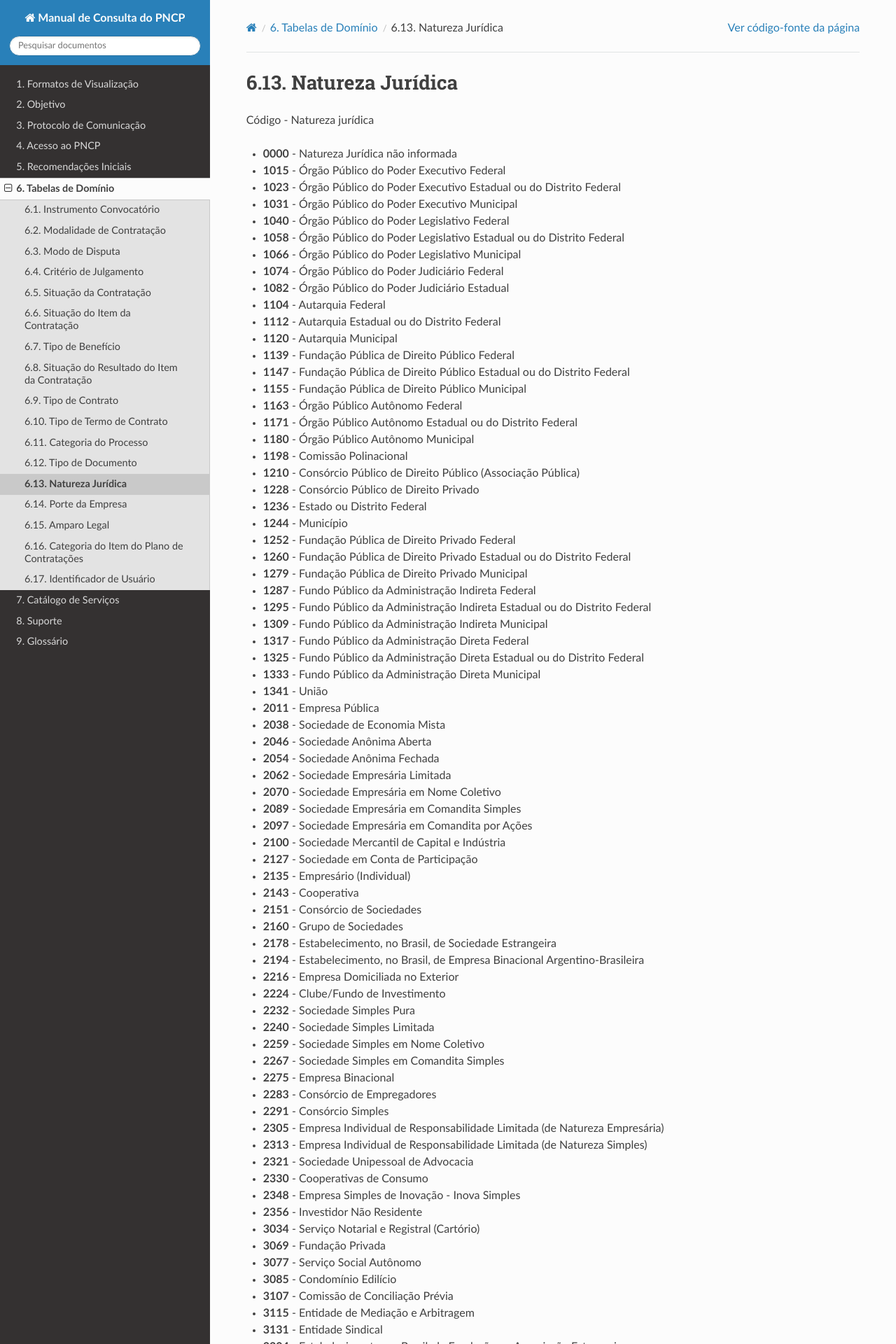
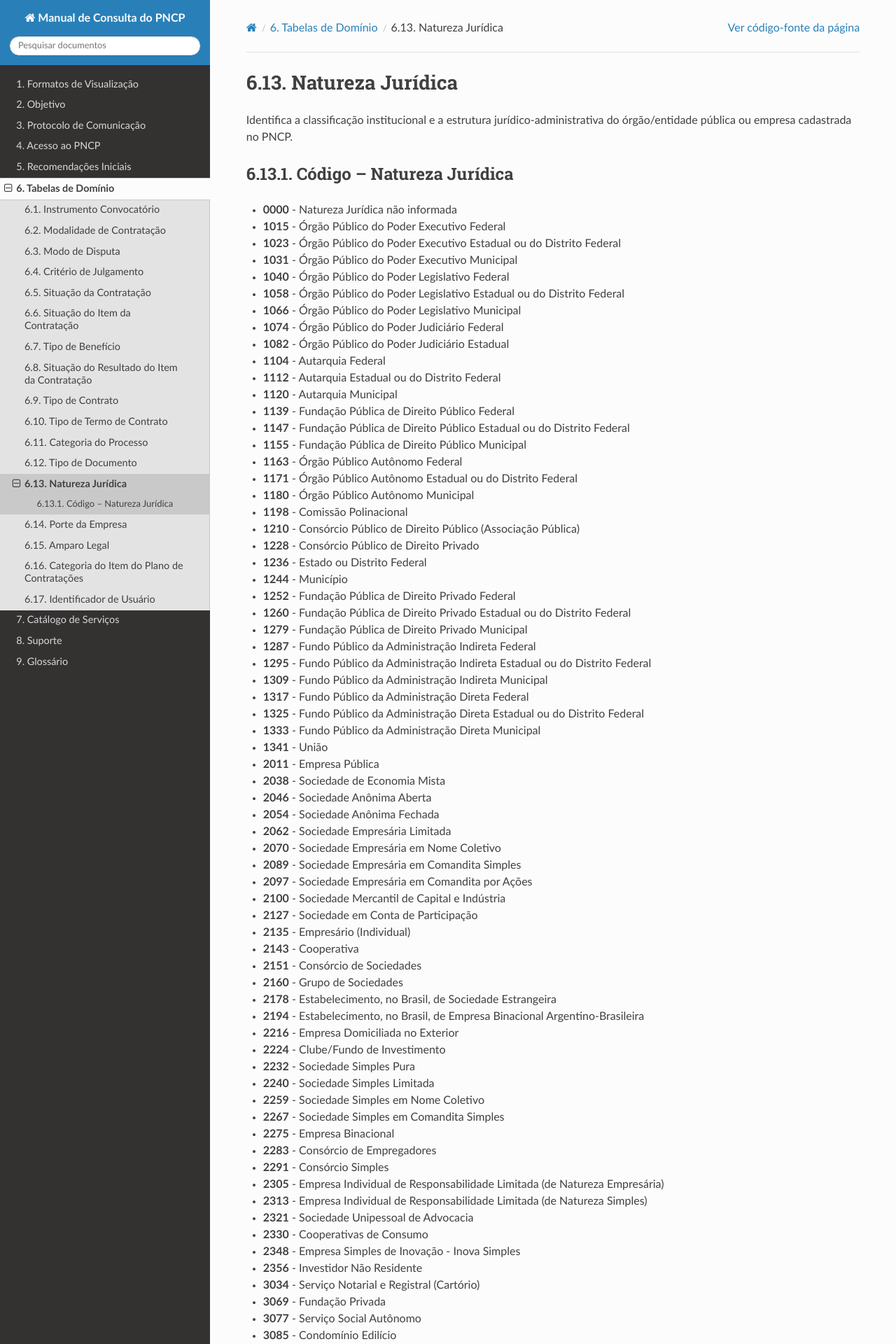
Before and after one commit to sofiaestrelab/Manual-de-Consulta-do-PNCP, a Sphinx documentation site: the page built from docs/source/tabelas_de_dominio/natureza_juridica.rst, in a window 1280 px wide. Shown: the top 1920 px of the page at 70% size. Built offline with Sphinx 7.4.7 and the Read the Docs theme 3.1.0, drawn with Linux system fonts in a browser that asks for light colours; pages that are not in the unit, such as notebooks, are missing from menus.

Commit message:
Enhance natureza_juridica.rst with description
Added a brief explanation of the nature of the legal classification.

```diff
--- a/docs/source/tabelas_de_dominio/natureza_juridica.rst
+++ b/docs/source/tabelas_de_dominio/natureza_juridica.rst
@@ -1,7 +1,10 @@
 Natureza Jurídica
-------------------
+=================
 
-Código - Natureza jurídica
+Identifica a classificação institucional e a estrutura jurídico-administrativa do órgão/entidade pública ou empresa cadastrada no PNCP.
+
+Código – Natureza Jurídica
+~~~~~~~~~~~~~~~~~~~~~~~~~~
 
 - **0000** - Natureza Jurídica não informada
 - **1015** - Órgão Público do Poder Executivo Federal
```
